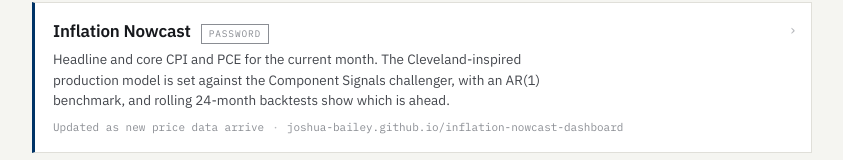
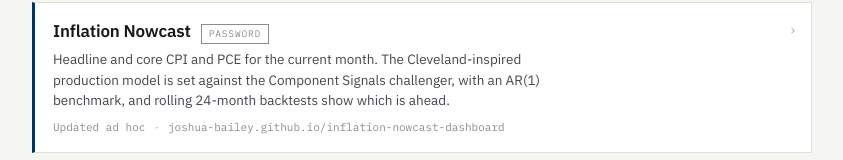
Before and after one commit to joshua-bailey/dashboards, a plain HTML site: page index.html in a window 1280 px wide. Shown: the part 594-754 px from the top of the page, without its empty margins (218-1061 px from the left). Drawn offline with Linux system fonts and the light colour scheme; no server answers.

Commit message:
Describe the inflation nowcast cadence as ad hoc
Co-Authored-By: Claude Opus 5 (1M context) <noreply@anthropic.com>

```diff
--- a/index.html
+++ b/index.html
@@ -153,7 +153,7 @@ footer p{margin:0 0 4px}
   production model is set against the Component Signals challenger, with an AR(1)
   benchmark, and rolling 24-month backtests show which is ahead.</p>
   <div class="meta">
-    <span class="upd" data-src="/inflation-nowcast-dashboard/">Updated as new price data arrive</span>
+    <span class="upd" data-src="/inflation-nowcast-dashboard/">Updated ad hoc</span>
     <span class="dot">·</span>
     <span>joshua-bailey.github.io/inflation-nowcast-dashboard</span>
   </div>
```
